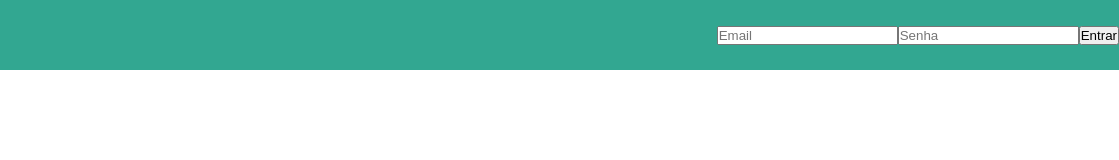
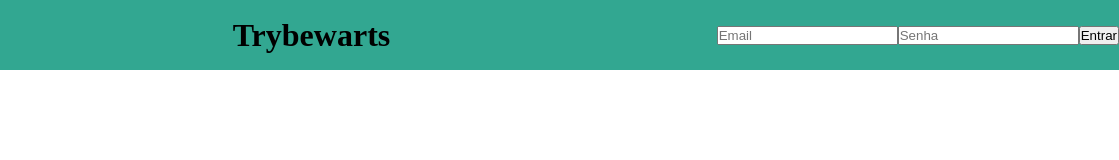
Before and after one commit to xafixav/trybe-warts, a website: page index.html in a window 1280 px wide. Shown: the full height of the page, 161-1280 px from the left. Drawn offline with Linux system fonts and the light colour scheme.

Commit message:
Requisito 4 - título

```diff
--- a/index.html
+++ b/index.html
@@ -10,6 +10,7 @@
 <body>
     <header class="header">
         <img src="images/trybewarts-header-logo.svg" alt="logotipo da Trybewarts" class="trybewarts-header-logo">
+        <h1 id="trybewarts-header-title">Trybewarts</h1>
         <form class="trybewarts-login">
             <input type="email" id="email" name="email" placeholder="Email">
             <input type="password" id="password" name="password" placeholder="Senha">
--- a/style.css
+++ b/style.css
@@ -27,3 +27,8 @@ main {
   display: flex;
   align-items: center;
 }
+
+#trybewarts-header-title {
+  display: flex;
+  align-self: center;
+}
```
Also changed, not shown: 1 other file.
